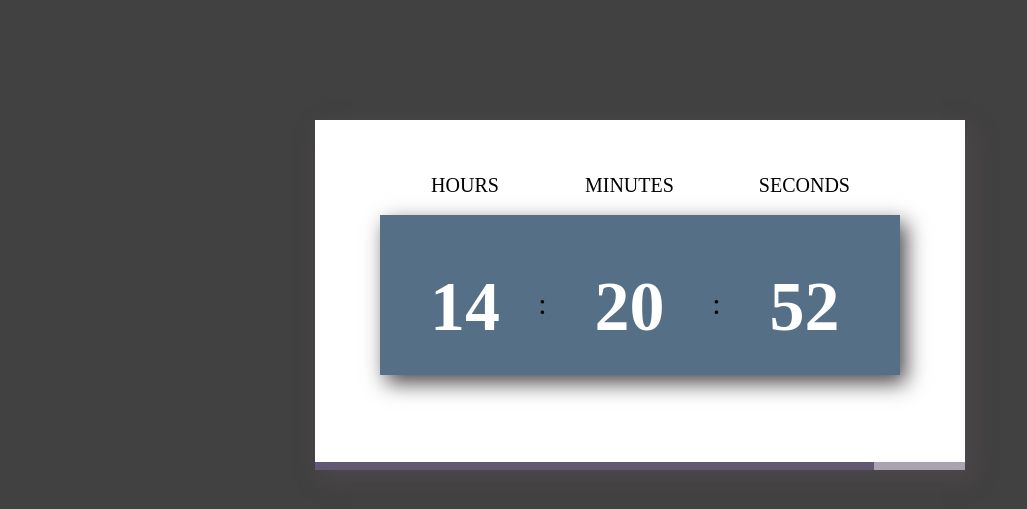
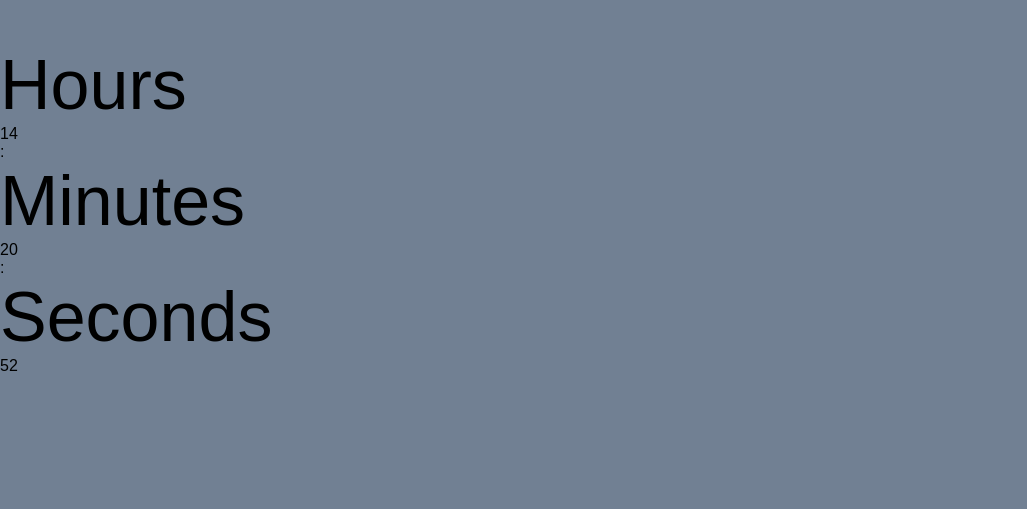
Before and after one commit to mdforhadulislam/digital-clock, a plain HTML site: page index.html in a window 1280 px wide. Shown: the part 105-614 px from the top of the page, without its empty margins (0-1027 px from the left). Drawn offline with Linux system fonts and the light colour scheme.

Commit message:
Update style.css

```diff
--- a/css/style.css
+++ b/css/style.css
@@ -1,66 +1,77 @@
-body{
-    width: 100%;
-    margin: 0;
-    padding: 0;
-    height: 100vh;
-    position: relative;
-    box-sizing: border-box;
-    font-size: 20px;
-    display: flex;
-    align-items: center;
-    justify-content: center;
-    color: #000;
-    text-transform: uppercase;
-    text-align: center;
-    background-color: #424141;
+*,
+*::before,
+*::after {
+  margin: 0px;
+  padding: 0px;
+  font-family: "Poppins", sans-serif;
+  box-sizing: border-box;
+}
+h1 {
+  font-size: 70px;
+}
+h2 {
+  font-size: 30px;
+}
+span {
+  font-size: 70px;
 }
 .container {
-    width: 650px;
-    background-color: #fff;
-    height: 350px;
-    box-shadow: 6px 8px 20px #4d484c;
-    display: block;
-    position: relative;
+  width: 100%;
+  height: 100vh;
+  background-color: #718093;
+  padding: 150px 0px;
 }
-.clock-container {
-    width: 420px;
-    height: 120px;
-    background-color: #375671d9;
-    position: absolute;
-    top: 50%;
-    left: 50%;
-    transform: translate(-50%, -50%);
-    display: flex;
-    justify-content: space-between;
-    align-items: center;
-    padding: 20px 50px;
-    box-shadow: 6px 8px 20px #4d484c;
+.clock {
+  width: 600px;
+  height: 250px;
+  background-color: #22a6b3;
+  padding: 30px;
+  margin: auto;
 }
-.colon {
-    display: inline-block;
-    font-size: 30px;
-    padding-top: 18px;
+.colck-container {
+  width: 100%;
+  height: 100px;
+  display: inline-flex;
+  text-align: center;
+  margin: 50px 0px;
+  background-color: white;
 }
-.clock-container p{
-    font-size: 70px;
-    color: #fff;
-    font-weight: 600;
+#hours {
+  width: 165px;
+  height: 150px;
+  padding: 0px 30px;
+  margin: -50px 0px;
+}
+#minutes {
+  width: 170px;
+  height: 150px;
+  padding: 0px 30px;
+  margin: -50px 0px;
 }
 
-.container .bottom{
-    width: 100%;
-    height: 8px;
-    position: absolute;
-    bottom: 0;
-    background-color: #aaa4b2;
+#secoend {
+  width: 175px;
+  height: 150px;
+  padding: 0px 30px;
+  margin: -50px 0px;
 }
-.progress-bar{
-    width: 250px;
-    height: 100%;
-    position: absolute;
-    left: 0;
-    bottom: 0;
-    z-index: 5;
-    background-color: #615770;
-    transition: .3s;
+#hours h2 {
+  color: white;
 }
+#minutes h2 {
+  color: white;
+}
+#secoend h2 {
+  color: white;
+  margin: 0px 0px 0px -15px;
+}
+.animated {
+  width: 600px;
+  height: auto;
+  margin: auto;
+}
+
+#secoensContaingAnimationbar {
+  height: 10px;
+  background: #2c3a47;
+}
```
